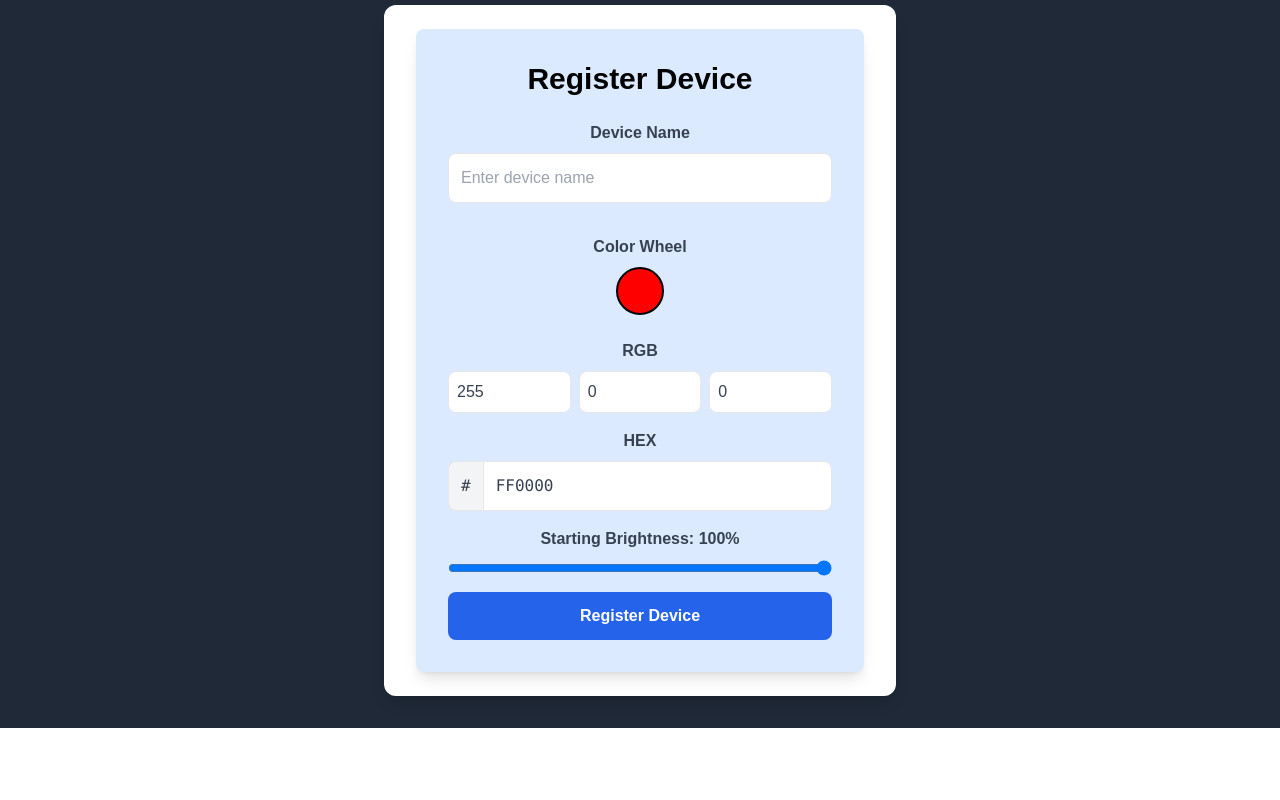
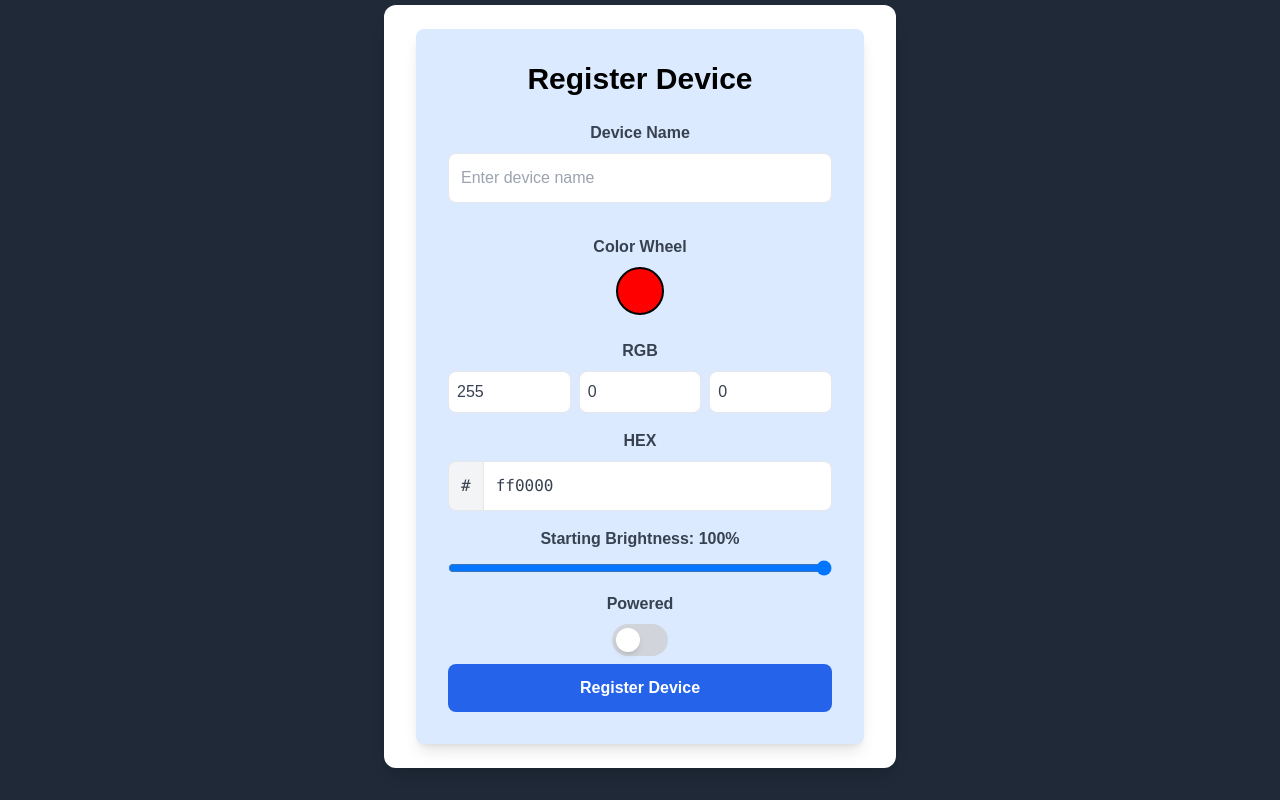
Before and after one commit to luminosityleds/browser, a Next.js app: page /device in a window 1280 px wide. Shown: the part 355-1155 px from the top of the page. Before the commit the page ends 1083 px from the top, so only its background shows below. Built offline with nearby package versions, Linux system fonts and the light colour scheme.

Commit message:
Added powered state and fixed RGB value errors during device regisration

```diff
--- a/app/api/users/devices/route.ts
+++ b/app/api/users/devices/route.ts
@@ -18,7 +18,7 @@ export async function POST(request: NextRequest) {
   try {
     const userId = getDataFromToken(request); // ✅ use helper
 
-    const { name, color, brightness } = await request.json();
+    const { name, color, brightness, powered } = await request.json();
 
     if (!name) {
       return NextResponse.json(
@@ -54,7 +54,7 @@ export async function POST(request: NextRequest) {
       connectedTimestamp: new Date(),
       user: userId,
       lastUpdated: new Date(),
-      powered: false,
+      powered: powered ?? false,
       poweredTimestamp: new Date(),
       color,
       colorTimestamp: new Date(),
--- a/app/device/page.tsx
+++ b/app/device/page.tsx
@@ -6,13 +6,12 @@ import Image from "next/image";
 import { MdArrowBack } from "react-icons/md";
 import axios from "axios";
 import { closestColorName } from "../utils/closestColor";
-// ✅ Import array of colors
 import { colors } from "../utils/colorMap";
 import { hexToRGB } from "../utils/hexToRGB";
 import { rgbToHex } from "../utils/rgbToHex";
 import { useRouter } from "next/navigation";
 
-// Define type for RGB
+// ------------------ Types ------------------
 interface RGB {
   r: number;
   g: number;
@@ -21,106 +20,92 @@ interface RGB {
 
 export default function DevicePage() {
   const router = useRouter();
-  const [deviceName, setDeviceName] = useState("");
-  const [color, setColor] = useState("Red");
-  const [brightness, setBrightness] = useState(100);
+
+  const [editValues, setEditValues] = useState({
+    name: "",
+    brightness: 100,
+    powered: false,
+  });
+
   const [loading, setLoading] = useState(false);
   const [error, setError] = useState<string | null>(null);
   const [success, setSuccess] = useState<string | null>(null);
 
+  // ------------------ Color Picker State ------------------
   const [colorHex, setColorHex] = useState("#ff0000");
   const [colorRgb, setColorRgb] = useState<RGB>({ r: 255, g: 0, b: 0 });
   const [hexInput, setHexInput] = useState("#ff0000");
   const [rgbInput, setRgbInput] = useState({ r: "255", g: "0", b: "0" });
-
   const lastChangeSource = useRef<"hex" | "rgb" | null>(null);
   const hiddenColorInput = useRef<HTMLInputElement>(null);
 
-  // ✅ useMemo just stores the array of colors
   const colorsList = useMemo(() => colors, []);
 
-  // Sync color name → hex/rgb
-  useEffect(() => {
-    const selected = colorsList.find((c) => c.name === color);
-    if (selected) {
-      setColorHex(selected.hex);
-      const rgb = hexToRGB(selected.hex);
-      if (rgb) {
-        setColorRgb(rgb);
-        setRgbInput({ r: String(rgb.r), g: String(rgb.g), b: String(rgb.b) });
-      }
-    }
-  }, [colorsList, color]);
-
-  // HEX → RGB + closest color
+  // ------------------ HEX ↔ RGB Sync ------------------
   useEffect(() => {
     if (lastChangeSource.current === "hex") {
       const rgb = hexToRGB(colorHex);
       if (rgb) {
         setColorRgb(rgb);
         setRgbInput({ r: String(rgb.r), g: String(rgb.g), b: String(rgb.b) });
-
-        // ✅ use colorsList array
-        const name = closestColorName(colorHex, colorsList);
-        if (name) setColor(name);
+        if (hexInput.toLowerCase() !== colorHex.toLowerCase()) setHexInput(colorHex);
       }
       lastChangeSource.current = null;
     }
-    setHexInput(colorHex);
-  }, [colorHex, colorsList]);
-    // TODO: Potential infinite loop: colorHex
+  }, [colorHex, hexInput]);
 
-  // RGB → HEX + closest color
   useEffect(() => {
     if (lastChangeSource.current === "rgb") {
       const hex = rgbToHex(colorRgb.r, colorRgb.g, colorRgb.b);
       if (hex.toLowerCase() !== colorHex.toLowerCase()) setColorHex(hex);
-
-      // ✅ use colorsList array
-      const name = closestColorName(hex, colorsList);
-      if (name) setColor(name);
-
+      setRgbInput({ r: String(colorRgb.r), g: String(colorRgb.g), b: String(colorRgb.b) });
+      if (hexInput.toLowerCase() !== hex.toLowerCase()) setHexInput(hex);
       lastChangeSource.current = null;
     }
-  }, [colorRgb, colorHex, colorsList]);
+  }, [colorRgb, colorHex, hexInput]);
 
-  // Handle RGB input
   const handleRgbChange = (ch: "r" | "g" | "b") => (e: React.ChangeEvent<HTMLInputElement>) => {
-    const val = e.target.value.replace(/[^\d]/g, "").slice(0, 3);
-    setRgbInput((prev) => ({ ...prev, [ch]: val }));
+    const val = e.target.value.replace(/[^0-9]/g, "").slice(0, 3);
+    setRgbInput(prev => ({ ...prev, [ch]: val }));
     const num = Math.min(255, Math.max(0, Number(val || "0")));
     lastChangeSource.current = "rgb";
-    setColorRgb((prev) => ({ ...prev, [ch]: num }));
+    setColorRgb(prev => ({ ...prev, [ch]: num }));
   };
 
   const handleRgbBlur = (ch: "r" | "g" | "b") => () => {
-    setRgbInput((prev) => ({ ...prev, [ch]: prev[ch] === "" ? "0" : prev[ch] }));
+    setRgbInput(prev => ({ ...prev, [ch]: prev[ch] === "" ? "0" : prev[ch] }));
   };
 
-  // Register device
+  // ------------------ Register Device ------------------
   const handleRegisterDevice = async () => {
+    if (!editValues.name.trim()) {
+      setError("⚠️ Please enter a device name before registering.");
+      return;
+    }
+
     try {
       setLoading(true);
       setError(null);
       setSuccess(null);
 
+      const colorName = closestColorName(colorHex, colorsList);
+
       await axios.post(
         "/api/users/devices",
         {
-          name: deviceName,
-          color,
-          brightness
+          name: editValues.name,
+          color: colorName,
+          brightness: editValues.brightness,
+          powered: editValues.powered,
         },
         { withCredentials: true }
       );
 
       setSuccess("Device registered successfully!");
 
-      // Reset state
+      // Reset form
       const defaultColor = colorsList.find(c => c.name === "Ruby Red") || colorsList[0];
-      setDeviceName("");
-      setColor(defaultColor.name);
-      setBrightness(100);
+      setEditValues({ name: "", brightness: 100, powered: false });
       setColorHex(defaultColor.hex);
       const rgb = hexToRGB(defaultColor.hex);
       setColorRgb(rgb || { r: 255, g: 0, b: 0 });
@@ -142,10 +127,8 @@ export default function DevicePage() {
         <button
           onClick={() => router.push("/dashboard")}
           className="absolute top-4 right-4 text-white hover:text-blue-500 transition flex items-center"
-          title="Back to Dashboard"
         >
-          <MdArrowBack size={28} className="mr-2" />
-          Back to Dashboard
+          <MdArrowBack size={28} className="mr-2" /> Back to Dashboard
         </button>
 
         <Image src="/Logo.svg" alt="LL logo" width={200} height={38} priority />
@@ -164,8 +147,8 @@ export default function DevicePage() {
             <input
               type="text"
               placeholder="Enter device name"
-              value={deviceName}
-              onChange={(e) => setDeviceName(e.target.value)}
+              value={editValues.name}
+              onChange={(e) => setEditValues(prev => ({ ...prev, name: e.target.value }))}
               className="text-gray-700 w-full p-3 border rounded-lg focus:ring-2 focus:ring-blue-500 mb-4"
             />
 
@@ -175,28 +158,21 @@ export default function DevicePage() {
               <div
                 className="w-12 h-12 rounded-full cursor-pointer border-2 border-black"
                 style={{ backgroundColor: colorHex }}
-                onMouseEnter={(e) => {
-                  (e.currentTarget as HTMLDivElement).style.boxShadow = `0 0 15px 5px ${colorHex}`;
-                }}
-                onMouseLeave={(e) => {
-                  (e.currentTarget as HTMLDivElement).style.boxShadow = "0 0 0px 0px transparent";
-                }}
+                onMouseEnter={(e) => (e.currentTarget as HTMLDivElement).style.boxShadow = `0 0 15px 5px ${colorHex}`}
+                onMouseLeave={(e) => (e.currentTarget as HTMLDivElement).style.boxShadow = "0 0 0px 0px transparent"}
                 onClick={() => hiddenColorInput.current?.click()}
               >
                 <input
                   type="color"
                   ref={hiddenColorInput}
                   value={colorHex}
-                  onChange={(e) => {
-                    lastChangeSource.current = "hex";
-                    setColorHex(e.target.value);
-                  }}
+                  onChange={(e) => { lastChangeSource.current = "hex"; setColorHex(e.target.value); }}
                   className="absolute w-0 h-0 opacity-0 pointer-events-none"
                 />
               </div>
             </div>
 
-            {/* RGB */}
+            {/* RGB Inputs */}
             <label className="block text-gray-700 font-semibold mb-2">RGB</label>
             <div className="flex space-x-2 mb-4">
               {(["r", "g", "b"] as const).map((ch) => (
@@ -215,7 +191,7 @@ export default function DevicePage() {
               ))}
             </div>
 
-            {/* HEX */}
+            {/* HEX Input */}
             <label className="block text-gray-700 font-semibold mb-2">HEX</label>
             <div className="flex items-center mb-4">
               <span className="px-3 py-3 border border-r-0 rounded-l-lg bg-gray-100 text-gray-700 font-mono select-none">#</span>
@@ -225,10 +201,7 @@ export default function DevicePage() {
                 onChange={(e) => {
                   const val = e.target.value.replace(/[^A-Fa-f0-9]/g, "");
                   setHexInput("#" + val);
-                  if (/^[A-Fa-f0-9]{6}$/.test(val)) {
-                    lastChangeSource.current = "hex";
-                    setColorHex("#" + val);
-                  }
+                  if (/^[A-Fa-f0-9]{6}$/.test(val)) { lastChangeSource.current = "hex"; setColorHex("#" + val); }
                 }}
                 className="w-full p-3 border rounded-r-lg text-gray-700 font-mono"
                 placeholder="RRGGBB"
@@ -237,25 +210,32 @@ export default function DevicePage() {
             </div>
 
             {/* Brightness */}
-            <label className="block text-gray-700 font-semibold mb-2">
-              Starting Brightness: {brightness}%
-            </label>
+            <label className="block text-gray-700 font-semibold mb-2">Starting Brightness: {editValues.brightness}%</label>
             <input
               type="range"
               min="0"
               max="100"
-              value={brightness}
-              onChange={(e) => setBrightness(Number(e.target.value))}
+              value={editValues.brightness}
+              onChange={(e) => setEditValues(prev => ({ ...prev, brightness: Number(e.target.value) }))}
               className="w-full mb-4"
             />
 
-            {/* Register */}
+            {/* Powered Toggle */}
+            <label className="block text-gray-700 font-semibold mb-2 text-center">Powered</label>
+            <div className="flex justify-center mb-2">
+              <div
+                onClick={() => setEditValues(prev => ({ ...prev, powered: !prev.powered }))}
+                className={`relative w-14 h-8 flex items-center rounded-full p-1 cursor-pointer transition-colors duration-300 ${editValues.powered ? "bg-green-500" : "bg-gray-300"}`}
+              >
+                <div className={`bg-white w-6 h-6 rounded-full shadow-md transform transition-transform duration-300 ${editValues.powered ? "translate-x-6" : "translate-x-0"}`} />
+              </div>
+            </div>
+
+            {/* Register Button */}
             <button
               onClick={handleRegisterDevice}
-              disabled={loading || !deviceName}
-              className={`w-full py-3 text-white font-bold rounded-lg transition ${
-                loading ? "bg-gray-400 cursor-not-allowed" : "bg-blue-600 hover:bg-blue-700"
-              }`}
+              disabled={loading}
+              className={`w-full py-3 text-white font-bold rounded-lg transition ${loading ? "bg-gray-400 cursor-not-allowed" : "bg-blue-600 hover:bg-blue-700"}`}
             >
               {loading ? "Registering..." : "Register Device"}
             </button>
```
Also changed, not shown: app/dashboard/page.tsx (+8 -7 lines).
